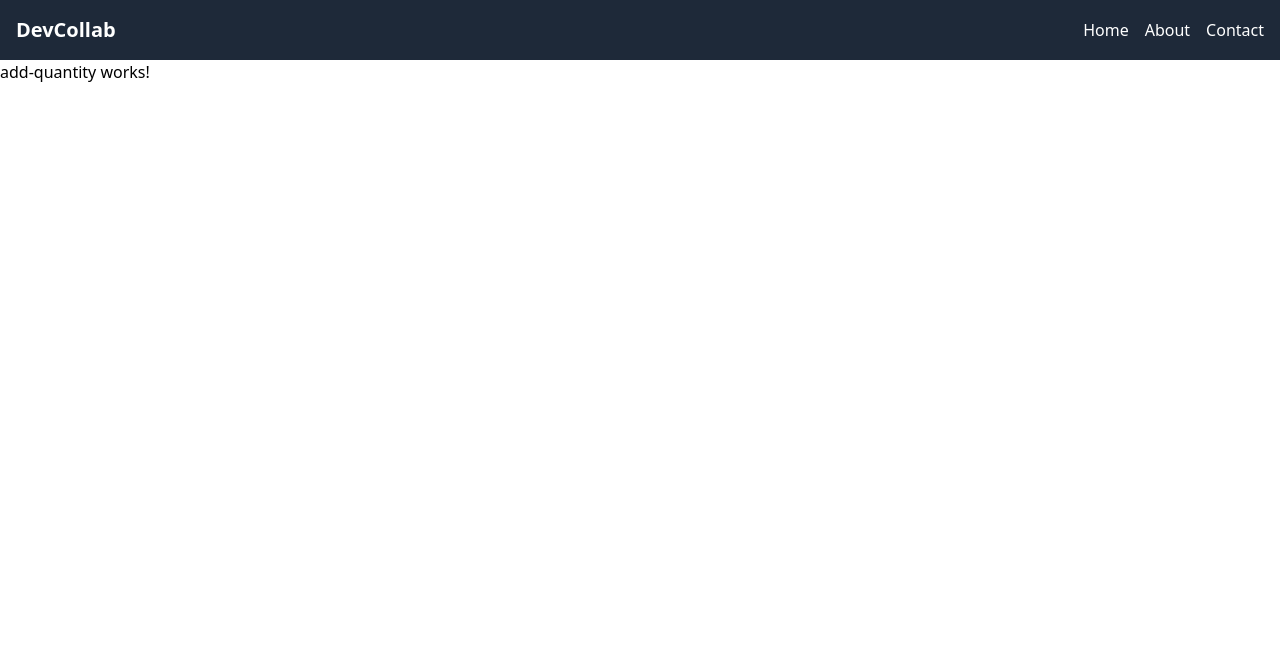
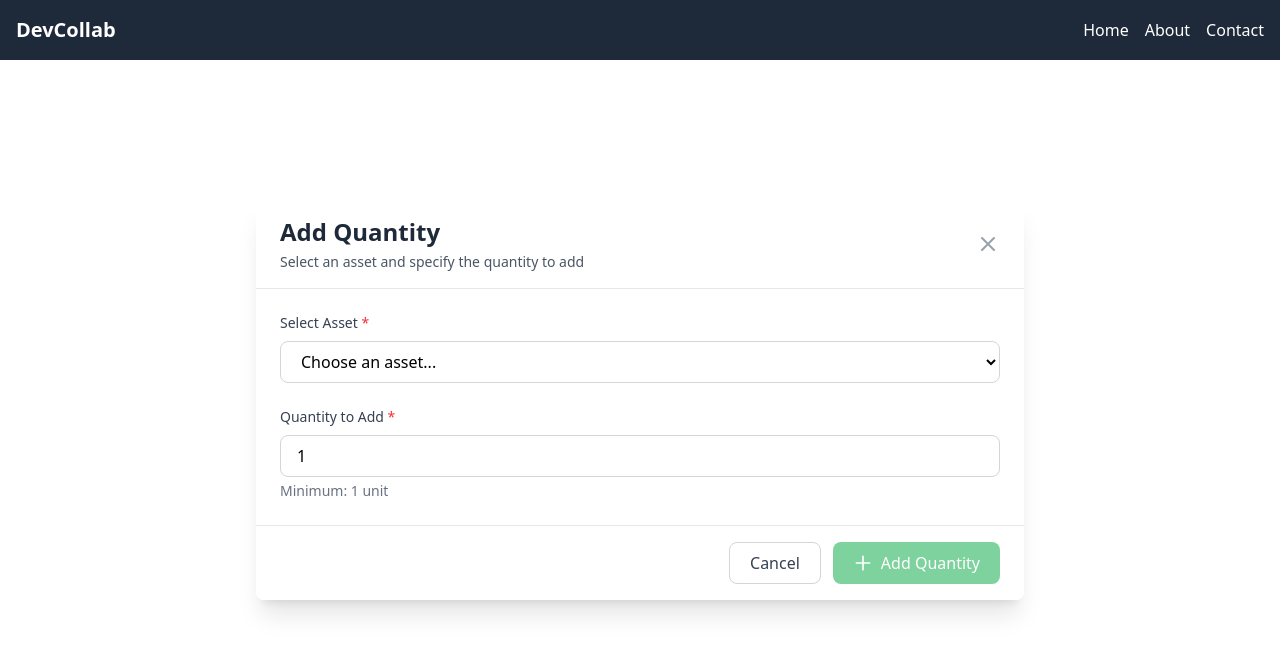
Before and after one commit to Ahmed10257/DevCollab, an Angular app in the folder front-end/: page /assets/add-quantity in a window 1280 px wide. Shown: the top 654 px of the page. Built offline with nearby package versions, Linux system fonts and the light colour scheme.

Commit message:
last update asset module

```diff
--- a/front-end/src/app/assets-management/add-asset/add-asset.component.html
+++ b/front-end/src/app/assets-management/add-asset/add-asset.component.html
@@ -1,6 +1,6 @@
 <!-- Modal Backdrop -->
 <div
-  class="fixed inset-0 bg-black bg-opacity-50 z-50 flex items-center justify-center p-4 modal-backdrop animate-fade-in"
+  class="fixed inset-0 z-50 flex items-center justify-center p-4 modal-backdrop animate-fade-in"
   (click)="onBackdropClick($event)"
 >
   <!-- Modal Container -->
--- a/front-end/src/app/assets-management/add-quantity/add-quantity.component.css
+++ b/front-end/src/app/assets-management/add-quantity/add-quantity.component.css
@@ -0,0 +1,27 @@
+.animate-fade-in {
+  animation: fadeIn 0.2s ease-out;
+}
+
+.animate-slide-up {
+  animation: slideUp 0.3s ease-out;
+}
+
+@keyframes fadeIn {
+  from {
+    opacity: 0;
+  }
+  to {
+    opacity: 1;
+  }
+}
+
+@keyframes slideUp {
+  from {
+    opacity: 0;
+    transform: translateY(20px);
+  }
+  to {
+    opacity: 1;
+    transform: translateY(0);
+  }
+}
--- a/front-end/src/app/assets-management/add-quantity/add-quantity.component.html
+++ b/front-end/src/app/assets-management/add-quantity/add-quantity.component.html
@@ -1 +1,218 @@
-<p>add-quantity works!</p>
+<!-- Modal Backdrop -->
+<div
+  class="fixed inset-0 z-50 flex items-center justify-center p-4 modal-backdrop animate-fade-in"
+  (click)="onBackdropClick($event)"
+>
+  <!-- Modal Container -->
+  <div
+    class="bg-white rounded-lg shadow-xl max-w-3xl w-full max-h-[90vh] overflow-y-auto animate-slide-up"
+    (click)="$event.stopPropagation()"
+  >
+    <!-- Header -->
+    <div
+      class="border-b border-gray-200 px-6 py-4 flex items-center justify-between sticky top-0 bg-white z-10"
+    >
+      <div>
+        <h2 class="text-2xl font-bold text-gray-800">Add Quantity</h2>
+        <p class="text-gray-600 text-sm mt-1">
+          Select an asset and specify the quantity to add
+        </p>
+      </div>
+      <button
+        (click)="onClose()"
+        class="text-gray-400 hover:text-gray-600 transition"
+      >
+        <svg
+          class="w-6 h-6"
+          fill="none"
+          stroke="currentColor"
+          viewBox="0 0 24 24"
+        >
+          <path
+            stroke-linecap="round"
+            stroke-linejoin="round"
+            stroke-width="2"
+            d="M6 18L18 6M6 6l12 12"
+          />
+        </svg>
+      </button>
+    </div>
+
+    <!-- Content -->
+    <form
+      (ngSubmit)="onSubmit()"
+      #quantityForm="ngForm"
+      class="px-6 py-6 space-y-6"
+    >
+      <!-- Asset Selection -->
+      <div>
+        <label class="block text-sm font-medium text-gray-700 mb-2">
+          Select Asset <span class="text-red-500">*</span>
+        </label>
+        <select
+          [(ngModel)]="selectedAssetId"
+          (change)="onAssetSelect()"
+          name="assetId"
+          required
+          class="w-full px-4 py-2 border border-gray-300 rounded-lg focus:ring-2 focus:ring-indigo-500 focus:border-transparent"
+        >
+          <option [ngValue]="null">Choose an asset...</option>
+          <option *ngFor="let asset of assets" [ngValue]="asset.id">
+            {{ asset.name }} ({{ asset.serial }}) - Current Qty:
+            {{ asset.quantity }}
+          </option>
+        </select>
+      </div>
+
+      <!-- Selected Asset Details -->
+      <div
+        *ngIf="selectedAsset"
+        class="bg-blue-50 border border-blue-200 rounded-lg p-4"
+      >
+        <h3 class="text-sm font-semibold text-blue-900 mb-3">Asset Details</h3>
+        <div class="grid grid-cols-2 gap-4 text-sm">
+          <div>
+            <span class="text-blue-700">Name:</span>
+            <span class="text-blue-900 font-medium ml-2">{{
+              selectedAsset.name
+            }}</span>
+          </div>
+          <div>
+            <span class="text-blue-700">Serial:</span>
+            <span class="text-blue-900 font-medium ml-2">{{
+              selectedAsset.serial
+            }}</span>
+          </div>
+          <div>
+            <span class="text-blue-700">Type:</span>
+            <span class="text-blue-900 font-medium ml-2">{{
+              selectedAsset.type
+            }}</span>
+          </div>
+          <div>
+            <span class="text-blue-700">Current Quantity:</span>
+            <span class="text-blue-900 font-medium ml-2">{{
+              selectedAsset.quantity
+            }}</span>
+          </div>
+          <div>
+            <span class="text-blue-700">Location:</span>
+            <span class="text-blue-900 font-medium ml-2">{{
+              selectedAsset.location
+            }}</span>
+          </div>
+          <div>
+            <span class="text-blue-700">Status:</span>
+            <span class="text-blue-900 font-medium ml-2">{{
+              selectedAsset.status
+            }}</span>
+          </div>
+        </div>
+      </div>
+
+      <!-- Quantity to Add -->
+      <div>
+        <label class="block text-sm font-medium text-gray-700 mb-2">
+          Quantity to Add <span class="text-red-500">*</span>
+        </label>
+        <input
+          type="number"
+          [(ngModel)]="quantityToAdd"
+          name="quantity"
+          min="1"
+          required
+          class="w-full px-4 py-2 border border-gray-300 rounded-lg focus:ring-2 focus:ring-indigo-500 focus:border-transparent"
+          placeholder="Enter quantity to add"
+        />
+        <p class="text-sm text-gray-500 mt-1">Minimum: 1 unit</p>
+      </div>
+
+      <!-- New Total Preview -->
+      <div
+        *ngIf="selectedAsset && quantityToAdd > 0"
+        class="bg-green-50 border border-green-200 rounded-lg p-4"
+      >
+        <div class="flex items-center justify-between">
+          <div>
+            <span class="text-sm text-green-700">Current Quantity:</span>
+            <span class="text-lg font-bold text-green-900 ml-2">{{
+              selectedAsset.quantity
+            }}</span>
+          </div>
+          <svg
+            class="w-6 h-6 text-green-600"
+            fill="none"
+            stroke="currentColor"
+            viewBox="0 0 24 24"
+          >
+            <path
+              stroke-linecap="round"
+              stroke-linejoin="round"
+              stroke-width="2"
+              d="M12 4v16m8-8H4"
+            />
+          </svg>
+          <div>
+            <span class="text-sm text-green-700">Adding:</span>
+            <span class="text-lg font-bold text-green-900 ml-2">{{
+              quantityToAdd
+            }}</span>
+          </div>
+          <svg
+            class="w-6 h-6 text-green-600"
+            fill="none"
+            stroke="currentColor"
+            viewBox="0 0 24 24"
+          >
+            <path
+              stroke-linecap="round"
+              stroke-linejoin="round"
+              stroke-width="2"
+              d="M13 7l5 5m0 0l-5 5m5-5H6"
+            />
+          </svg>
+          <div>
+            <span class="text-sm text-green-700">New Total:</span>
+            <span class="text-xl font-bold text-green-900 ml-2">{{
+              (selectedAsset.quantity || 0) + quantityToAdd
+            }}</span>
+          </div>
+        </div>
+      </div>
+    </form>
+
+    <!-- Footer -->
+    <div
+      class="border-t border-gray-200 px-6 py-4 flex justify-end space-x-3 sticky bottom-0 bg-white"
+    >
+      <button
+        type="button"
+        (click)="onClose()"
+        class="px-5 py-2 border border-gray-300 text-gray-700 rounded-lg hover:bg-gray-50 transition"
+      >
+        Cancel
+      </button>
+      <button
+        type="submit"
+        (click)="onSubmit()"
+        [disabled]="!quantityForm.valid || !selectedAsset"
+        class="px-5 py-2 bg-green-600 text-white rounded-lg hover:bg-green-700 transition disabled:opacity-50 disabled:cursor-not-allowed flex items-center"
+      >
+        <svg
+          class="w-5 h-5 mr-2"
+          fill="none"
+          stroke="currentColor"
+          viewBox="0 0 24 24"
+        >
+          <path
+            stroke-linecap="round"
+            stroke-linejoin="round"
+            stroke-width="2"
+            d="M12 4v16m8-8H4"
+          />
+        </svg>
+        Add Quantity
+      </button>
+    </div>
+  </div>
+</div>
--- a/front-end/src/app/assets-management/add-quantity/add-quantity.component.ts
+++ b/front-end/src/app/assets-management/add-quantity/add-quantity.component.ts
@@ -1,11 +1,49 @@
-import { Component } from '@angular/core';
+import { Component, EventEmitter, Input, Output } from '@angular/core';
+import { CommonModule } from '@angular/common';
+import { FormsModule } from '@angular/forms';
+import { Asset } from '../models/asset.model';
 
 @Component({
   selector: 'app-add-quantity',
-  imports: [],
+  standalone: true,
+  imports: [CommonModule, FormsModule],
   templateUrl: './add-quantity.component.html',
-  styleUrl: './add-quantity.component.css'
+  styleUrls: ['./add-quantity.component.css'],
 })
 export class AddQuantityComponent {
+  @Input() assets: Asset[] = [];
+  @Output() close = new EventEmitter<void>();
+  @Output() save = new EventEmitter<{ assetId: number; quantity: number }>();
 
+  selectedAssetId: number | null = null;
+  quantityToAdd: number = 1;
+  selectedAsset: Asset | null = null;
+
+  onClose(): void {
+    this.close.emit();
+  }
+
+  onAssetSelect(): void {
+    if (this.selectedAssetId) {
+      this.selectedAsset =
+        this.assets.find((a) => a.id === this.selectedAssetId) || null;
+    } else {
+      this.selectedAsset = null;
+    }
+  }
+
+  onSubmit(): void {
+    if (this.selectedAssetId && this.quantityToAdd > 0) {
+      this.save.emit({
+        assetId: this.selectedAssetId,
+        quantity: this.quantityToAdd,
+      });
+    }
+  }
+
+  onBackdropClick(event: MouseEvent): void {
+    if ((event.target as HTMLElement).classList.contains('modal-backdrop')) {
+      this.onClose();
+    }
+  }
 }
--- a/front-end/src/app/assets-management/assets-management.component.html
+++ b/front-end/src/app/assets-management/assets-management.component.html
@@ -293,9 +293,9 @@
   (save)="onAssetUpdated($event)"
 ></app-edit-asset>
 
-<app-add-quantity-modal
+<app-add-quantity
   *ngIf="showAddQuantityModal"
   [assets]="assets"
   (close)="closeModals()"
   (save)="onQuantityAdded($event)"
-></app-add-quantity-modal>
+></app-add-quantity>
--- a/front-end/src/app/assets-management/edit-asset/edit-asset.component.html
+++ b/front-end/src/app/assets-management/edit-asset/edit-asset.component.html
@@ -1,6 +1,6 @@
 <!-- Modal Backdrop -->
 <div
-  class="fixed inset-0 bg-black bg-opacity-50 z-50 flex items-center justify-center p-4 modal-backdrop animate-fade-in"
+  class="fixed inset-0 z-50 flex items-center justify-center p-4 modal-backdrop animate-fade-in"
   (click)="onBackdropClick($event)"
 >
   <!-- Modal Container -->
--- a/front-end/src/app/assets-management/view-asset/view-asset.component.html
+++ b/front-end/src/app/assets-management/view-asset/view-asset.component.html
@@ -1,6 +1,6 @@
 <!-- Modal Backdrop -->
 <div
-  class="fixed inset-0 bg-gray-400 bg-opacity-50 z-50 flex items-center justify-center p-4 modal-backdrop animate-fade-in"
+  class="fixed inset-0 z-50 flex items-center justify-center p-4 modal-backdrop animate-fade-in"
   (click)="onBackdropClick($event)"
 >
   <!-- Modal Container -->
```
